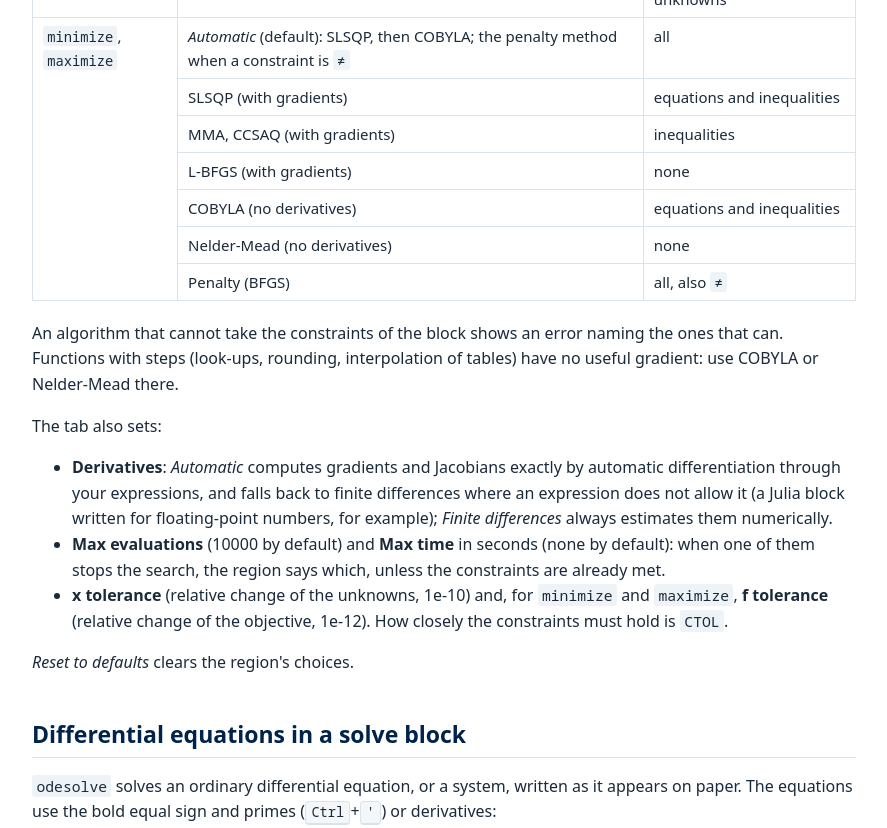
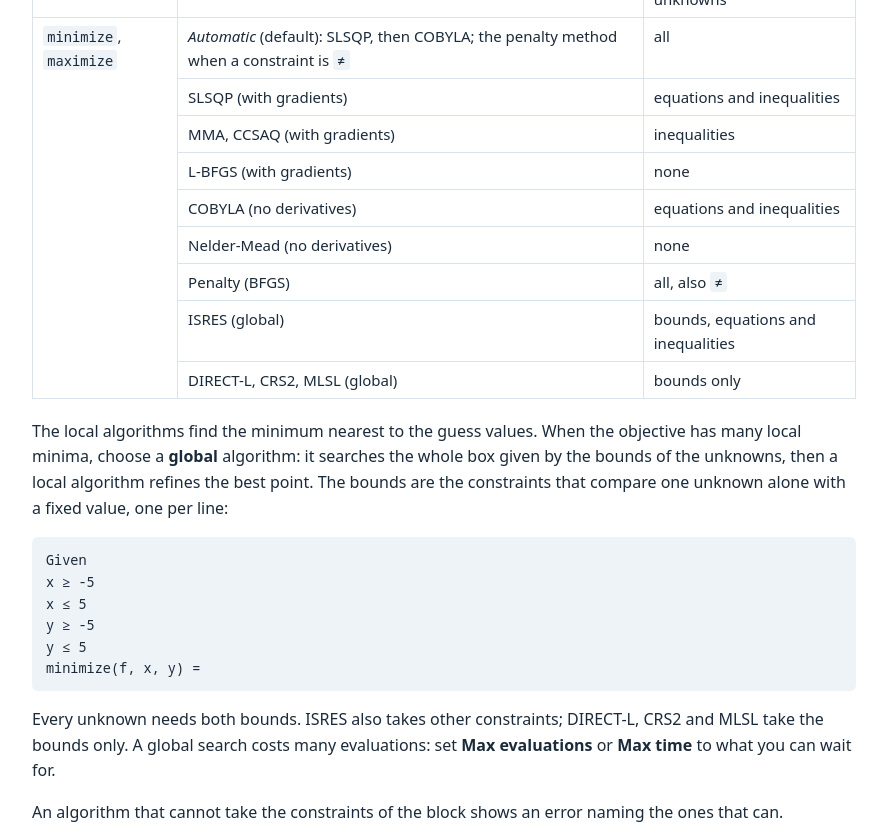
Before and after one commit to andrea993/equavela_doc, a plain HTML site: page site/manual/solving.html in a window 1280 px wide. Shown: the part 2054-2882 px from the top of the page, without its empty margins (296-1183 px from the left). Drawn offline with Linux system fonts and the light colour scheme.

Commit message:
Solving: global algorithms and the bounds of the unknowns

```diff
--- a/site/manual/solving.html
+++ b/site/manual/solving.html
@@ -124,14 +124,24 @@ s = [3; 4]</code></pre>
 <tr><td rowspan="3"><code>find</code>, <code>minerr</code></td><td><em>Automatic</em> (default): Levenberg-Marquardt, then the trust region method if it fails on a square system</td><td>all</td></tr>
 <tr><td>Levenberg-Marquardt</td><td>all</td></tr>
 <tr><td>Trust region, Newton</td><td>equations only, as many as unknowns</td></tr>
-<tr><td rowspan="7"><code>minimize</code>, <code>maximize</code></td><td><em>Automatic</em> (default): SLSQP, then COBYLA; the penalty method when a constraint is <code>≠</code></td><td>all</td></tr>
+<tr><td rowspan="9"><code>minimize</code>, <code>maximize</code></td><td><em>Automatic</em> (default): SLSQP, then COBYLA; the penalty method when a constraint is <code>≠</code></td><td>all</td></tr>
 <tr><td>SLSQP (with gradients)</td><td>equations and inequalities</td></tr>
 <tr><td>MMA, CCSAQ (with gradients)</td><td>inequalities</td></tr>
 <tr><td>L-BFGS (with gradients)</td><td>none</td></tr>
 <tr><td>COBYLA (no derivatives)</td><td>equations and inequalities</td></tr>
 <tr><td>Nelder-Mead (no derivatives)</td><td>none</td></tr>
 <tr><td>Penalty (BFGS)</td><td>all, also <code>≠</code></td></tr>
+<tr><td>ISRES (global)</td><td>bounds, equations and inequalities</td></tr>
+<tr><td>DIRECT-L, CRS2, MLSL (global)</td><td>bounds only</td></tr>
 </table>
+<p>The local algorithms find the minimum nearest to the guess values. When the objective has many local minima, choose a <strong>global</strong> algorithm: it searches the whole box given by the bounds of the unknowns, then a local algorithm refines the best point. The bounds are the constraints that compare one unknown alone with a fixed value, one per line:</p>
+<pre><code>Given
+x ≥ -5
+x ≤ 5
+y ≥ -5
+y ≤ 5
+minimize(f, x, y) =</code></pre>
+<p>Every unknown needs both bounds. ISRES also takes other constraints; DIRECT-L, CRS2 and MLSL take the bounds only. A global search costs many evaluations: set <strong>Max evaluations</strong> or <strong>Max time</strong> to what you can wait for.</p>
 <p>An algorithm that cannot take the constraints of the block shows an error naming the ones that can. Functions with steps (look-ups, rounding, interpolation of tables) have no useful gradient: use COBYLA or Nelder-Mead there.</p>
 <p>The tab also sets:</p>
 <ul>
```
Also changed, not shown: pages/10-solving.html (+11 -1 lines), site/manual/assets/search-index.js.
